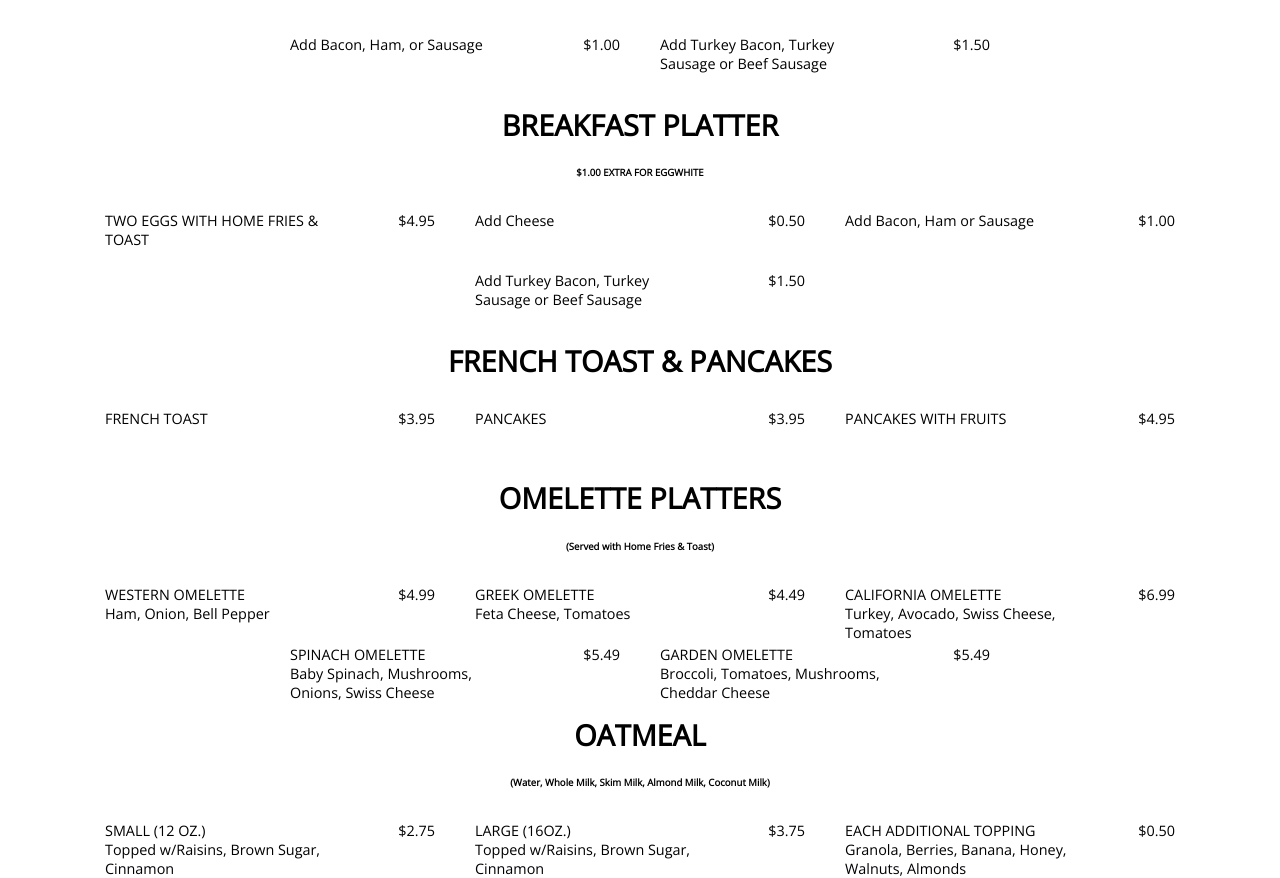
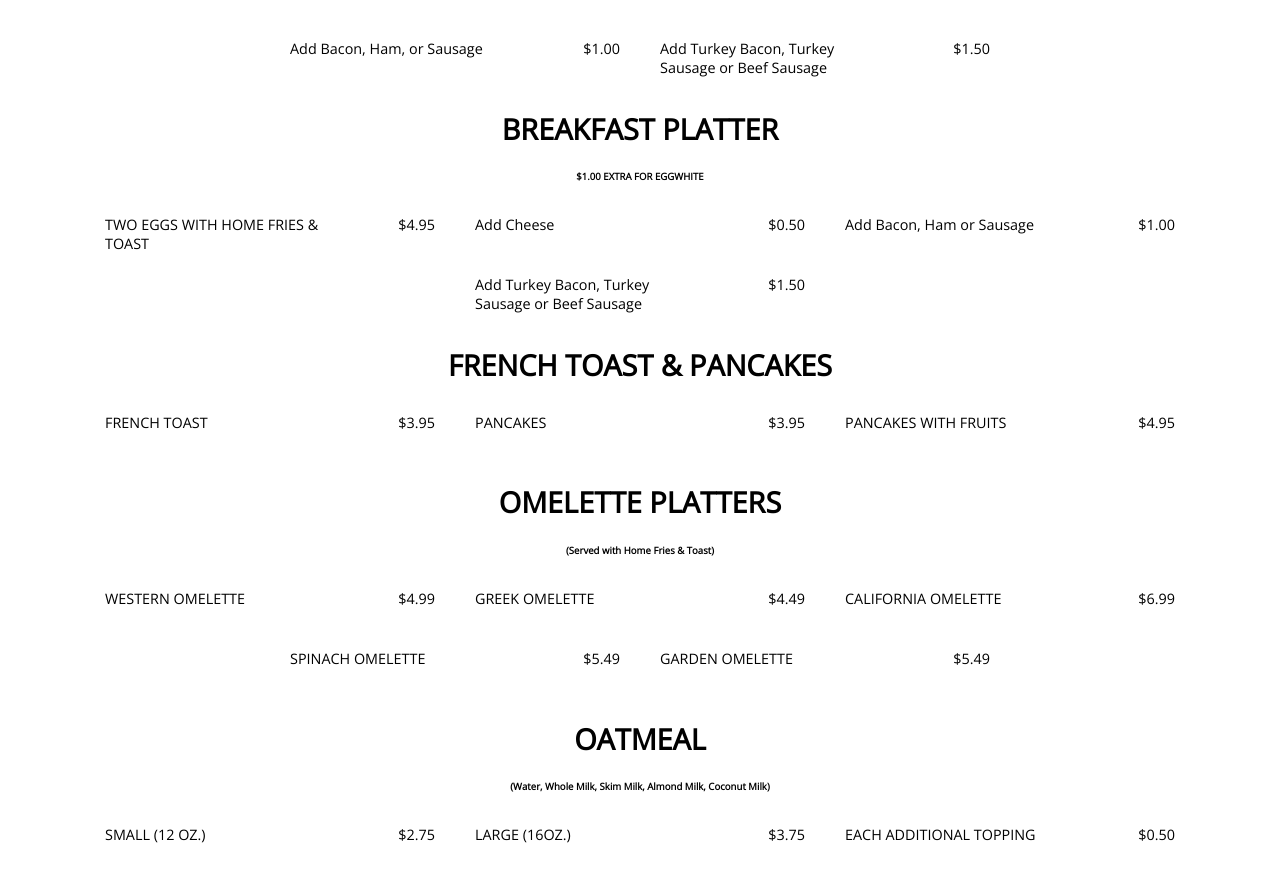
Before and after one commit to dpark926/tabletime, a React (Create React App) app in the folder tabletime/: page /breakfast/breakfast in a window 1280 px wide. Shown: the part 291-1169 px from the top of the page. Built offline with nearby package versions, Linux system fonts and the light colour scheme.

Commit message:
import breakfast and pastry data

```diff
--- a/tabletime/src/components/breakfast/Breakfast.js
+++ b/tabletime/src/components/breakfast/Breakfast.js
@@ -1,120 +1,95 @@
 import React from 'react';
-import '../../styles/EachMenu.css'
+import BREAKFAST_DATA from '../../data/breakfast/BREAKFAST';
+import '../../styles/EachMenu.css';
 
 function Breakfast () {
+  const breakfastSandwichData = BREAKFAST_DATA.BREAKFAST_SANDWICHES.items;
+  const breakfastPlatterData = BREAKFAST_DATA.BREAKFAST_PLATTERS.items;
+  const frenchToastData = BREAKFAST_DATA.FRENCH_TOAST_PANCAKES.items;
+  const omeletteData = BREAKFAST_DATA.OMELETTE_PLATTERS.items;
+  const oatmealData = BREAKFAST_DATA.OATMEAL.items;
+
+  const breakfastSandwichItems = breakfastSandwichData.map( item => {
+    return (
+      <div className='item-box'>
+        <span className='item-name'>{ item.itemName }</span>
+        <span className='item-price'>{ item.itemPrice }</span>
+      </div>
+    );
+  });
+
+  const breakfastPlatterItems = breakfastPlatterData.map( item => {
+    return (
+      <div className='item-box'>
+        <span className='item-name'>{ item.itemName }</span>
+        <span className='item-price'>{ item.itemPrice }</span>
+      </div>
+    );
+  });
+
+  const frenchToastPancakesItems = frenchToastData.map( item => {
+    return (
+      <div className='item-box'>
+        <span className='item-name'>{ item.itemName }</span>
+        <span className='item-price'>{ item.itemPrice }</span>
+      </div>
+    );
+  });
+
+  const omelettePlatterItems = omeletteData.map( item => {
+    return (
+      <div className='item-box'>
+        <span className='item-name'>{ item.itemName }</span>
+        <span className='item-price'>{ item.itemPrice }</span>
+      </div>
+    );
+  });
+
+  const oatmealItems = oatmealData.map( item => {
+    return (
+      <div className='item-box'>
+        <span className='item-name'>{ item.itemName }</span>
+        <span className='item-price'>{ item.itemPrice }</span>
+      </div>
+    );
+  });
 
   return (
+    <div>
       <div>
         <h1>BREAKFAST SANDWICHES</h1>
         <h6>$1.00 EXTRA FOR EGGWHITE</h6>
         <div className='menu-wrapper'>
-        <div className='item-box'>
-          <span className='item-name'>ONE EGG ON A ROLL</span>
-          <span className='item-price'>$1.75</span>
-        </div>
-        <div className='item-box'>
-          <span className='item-name'>Each Additional Egg</span>
-          <span className='item-price'>$0.50</span>
-        </div>
-        <div className='item-box'>
-          <span className='item-name'>Add Cheese</span>
-          <span className='item-price'>$0.50</span>
-        </div>
-        <div className='item-box'>
-          <span className='item-name'>Add Bacon, Ham, or Sausage</span>
-          <span className='item-price'>$1.00</span>
-        </div>
-        <div className='item-box'>
-          <span className='item-name'>Add Turkey Bacon, Turkey Sausage or Beef Sausage</span>
-          <span className='item-price'>$1.50</span>
+          { breakfastSandwichItems }
         </div>
       </div>
-
+      <div>
         <h1>BREAKFAST PLATTER</h1>
         <h6>$1.00 EXTRA FOR EGGWHITE</h6>
         <div className='menu-wrapper'>
-        <div className='item-box'>
-          <span className='item-name'>TWO EGGS WITH HOME FRIES & TOAST</span>
-          <span className='item-price'>$4.95</span>
-        </div>
-        <div className='item-box'>
-          <span className='item-name'>Add Cheese</span>
-          <span className='item-price'>$0.50</span>
-        </div>
-        <div className='item-box'>
-          <span className='item-name'>Add Bacon, Ham or Sausage</span>
-          <span className='item-price'>$1.00</span>
-        </div>
-        <div className='item-box'>
-          <span className='item-name'>Add Turkey Bacon, Turkey Sausage or Beef Sausage</span>
-          <span className='item-price'>$1.50</span>
+          { breakfastPlatterItems }
         </div>
       </div>
 
       <h1>FRENCH TOAST & PANCAKES</h1>
       <div className='menu-wrapper'>
-        <div className='item-box'>
-          <span className='item-name'>FRENCH TOAST</span>
-          <span className='item-price'>$3.95</span>
-        </div>
-        <div className='item-box'>
-          <span className='item-name'>PANCAKES</span>
-          <span className='item-price'>$3.95</span>
-        </div>
-        <div className='item-box'>
-          <span className='item-name'>PANCAKES WITH FRUITS</span>
-          <span className='item-price'>$4.95</span>
-        </div>
+        { frenchToastPancakesItems }
       </div>
 
+      <div>
         <h1>OMELETTE PLATTERS</h1>
         <h6>(Served with Home Fries & Toast)</h6>
         <div className='menu-wrapper'>
-        <div className='item-box'>
-          <span className='item-name'>WESTERN OMELETTE<br/>
-          Ham, Onion, Bell Pepper</span>
-          <span className='item-price'>$4.99</span>
         </div>
-        <div className='item-box'>
-          <span className='item-name'>GREEK OMELETTE<br/>
-          Feta Cheese, Tomatoes</span>
-          <span className='item-price'>$4.49</span>
-        </div>
-        <div className='item-box'>
-          <span className='item-name'>CALIFORNIA OMELETTE<br/>
-          Turkey, Avocado, Swiss Cheese, Tomatoes</span>
-          <span className='item-price'>$6.99</span>
-        </div>
-        <div className='item-box'>
-          <span className='item-name'>SPINACH OMELETTE<br/>
-          Baby Spinach, Mushrooms, Onions, Swiss Cheese</span>
-          <span className='item-price'>$5.49</span>
-        </div>
-        <div className='item-box'>
-          <span className='item-name'>GARDEN OMELETTE<br/>
-          Broccoli, Tomatoes, Mushrooms, Cheddar Cheese</span>
-          <span className='item-price'>$5.49</span>
-        </div>
+        { omelettePlatterItems }
       </div>
 
+      <div>
         <h1>OATMEAL</h1>
         <h6>(Water, Whole Milk, Skim Milk, Almond Milk, Coconut Milk)</h6>
         <div className='menu-wrapper'>
-        <div className='item-box'>
-          <span className='item-name'>SMALL (12 OZ.)<br/>
-          Topped w/Raisins, Brown Sugar, Cinnamon</span>
-          <span className='item-price'>$2.75</span>
         </div>
-        <div className='item-box'>
-          <span className='item-name'>LARGE (16OZ.)<br/>
-          Topped w/Raisins, Brown Sugar, Cinnamon</span>
-          <span className='item-price'>$3.75</span>
-        </div>
-        <div className='item-box'>
-          <span className='item-name'>EACH ADDITIONAL TOPPING<br/>
-          Granola, Berries, Banana, Honey, Walnuts, Almonds</span>
-          <span className='item-price'>$0.50</span>
-        </div>
+        { oatmealItems }
       </div>
     </div>
   )
--- a/tabletime/src/components/breakfast/Pastries.js
+++ b/tabletime/src/components/breakfast/Pastries.js
@@ -1,13 +1,26 @@
 import React from 'react';
+import PASTRIES_DATA from '../../data/breakfast/PASTRIES';
 import '../../styles/EachMenu.css'
 
 function Pastries () {
+  const data = PASTRIES_DATA.items;
+
+  const pastryItems = data.map( item => {
+    return (
+      <div className='item-box'>
+        <span className='item-name'>{ item.itemName }</span><br/>
+        <span>{ item.itemDescription }</span>
+        <span className='item-price'>{ item.itemPrice }</span>
+      </div>
+    );
+  });
 
   return (
     <div>
       <h1>PASTRIES</h1>
       <div className='menu-wrapper'>
-        <div className='item-box'>
+        { pastryItems }
+        {/* <div className='item-box'>
           <span className='item-name'>MUFFINS<br/>
           Corn, Blueberry, Raisin Bran, Almond Poppy Seed, Berry Blast, Cappuccino & More</span>
           <span className='item-price'>$2.25</span>
@@ -16,7 +29,7 @@ function Pastries () {
           <span className='item-name'>CROISSANTS & DANISHES<br/>
           Almond, Chocolate, Cheese, Fruit & More</span>
           <span className='item-price'>$2.25</span>
-        </div>
+        </div> */}
       </div>
     </div>
   )
--- a/tabletime/src/containers/BreakfastContainer.js
+++ b/tabletime/src/containers/BreakfastContainer.js
@@ -1,6 +1,6 @@
-import React, {Component} from 'react'
-import { Link } from 'react-router-dom'
-import '../styles/BreakfastLunch.css'
+import React, { Component } from 'react';
+import { Link } from 'react-router-dom';
+import '../styles/BreakfastLunch.css';
 
 class BreakfastContainer extends Component {
   constructor () {
@@ -13,7 +13,7 @@ class BreakfastContainer extends Component {
 
   render = () => {
     return (
-      <div class='breakfast-container'>
+      <div className='breakfast-container'>
         [ breakfast container ]
         <Link to="/breakfast/coffee-tea">
           <div className='breakfast-category'>Coffee & Tea</div>
@@ -32,4 +32,4 @@ class BreakfastContainer extends Component {
   }
 }
 
-export default BreakfastContainer
+export default BreakfastContainer;
--- a/tabletime/src/data/breakfast/BREAKFAST.js
+++ b/tabletime/src/data/breakfast/BREAKFAST.js
@@ -1,4 +1,4 @@
-const breakfastSandwiches = {
+const BREAKFAST_SANDWICHES = {
   heading: 'BREAKFAST SANDWICHES',
   subHeading: '$1.00 EXTRA FOR EGGWHITE',
   items: [
@@ -30,7 +30,7 @@ const breakfastSandwiches = {
   ]
 }
 
-const breakfastPlatter = {
+const BREAKFAST_PLATTERS = {
   heading: 'BREAKFAST PLATTER',
   subHeading: '$1.00 EXTRA FOR EGGWHITE',
   items: [
@@ -57,7 +57,7 @@ const breakfastPlatter = {
   ]
 }
 
-const frenchToastPancakes = {
+const FRENCH_TOAST_PANCAKES = {
   heading: '',
   subHeading: '',
   items: [
@@ -79,7 +79,7 @@ const frenchToastPancakes = {
   ]
 }
 
-const omelettePlatter = {
+const OMELETTE_PLATTERS = {
   heading: 'OMELETTE PLATTERS',
   subHeading: '(Served with Home Fries & Toast)',
   items: [
@@ -111,7 +111,7 @@ const omelettePlatter = {
   ]
 }
 
-const oatmeal = {
+const OATMEAL = {
   heading: 'OATMEAL',
   subHeading: '(Water, Whole Milk, Skim Milk, Almond Milk, Coconut Milk)',
   items: [
@@ -132,3 +132,11 @@ const oatmeal = {
     },
   ]
 }
+
+export default {
+  BREAKFAST_SANDWICHES,
+  BREAKFAST_PLATTERS,
+  FRENCH_TOAST_PANCAKES,
+  OMELETTE_PLATTERS,
+  OATMEAL
+};
--- a/tabletime/src/data/breakfast/PASTRIES.js
+++ b/tabletime/src/data/breakfast/PASTRIES.js
@@ -1,4 +1,4 @@
-const pastries = {
+const PASTRIES = {
   heading: 'PASTRIES',
   subHeading: '',
   items: [
@@ -14,3 +14,5 @@ const pastries = {
     },
   ]
 }
+
+export default PASTRIES;
--- a/tabletime/src/index.js
+++ b/tabletime/src/index.js
@@ -3,7 +3,7 @@ import ReactDOM from 'react-dom';
 import './index.css';
 import App from './App';
 import registerServiceWorker from './registerServiceWorker';
-import { BrowserRouter } from 'react-router-dom'
+import { BrowserRouter } from 'react-router-dom';
 
 ReactDOM.render(
   <BrowserRouter>
--- a/tabletime/src/styles/BreakfastLunch.css
+++ b/tabletime/src/styles/BreakfastLunch.css
@@ -1,3 +1,7 @@
+.breakfast-container {
+  border: 2px solid blue;
+}
+
 .breakfast-category {
   display: inline-block;
   margin: 10px;
```
Also changed, not shown: tabletime/src/App.js (+15 -15 lines), tabletime/src/containers/HeaderContainer.js (+2 -10 lines). Lines whose indentation alone changed are shown as unchanged.
